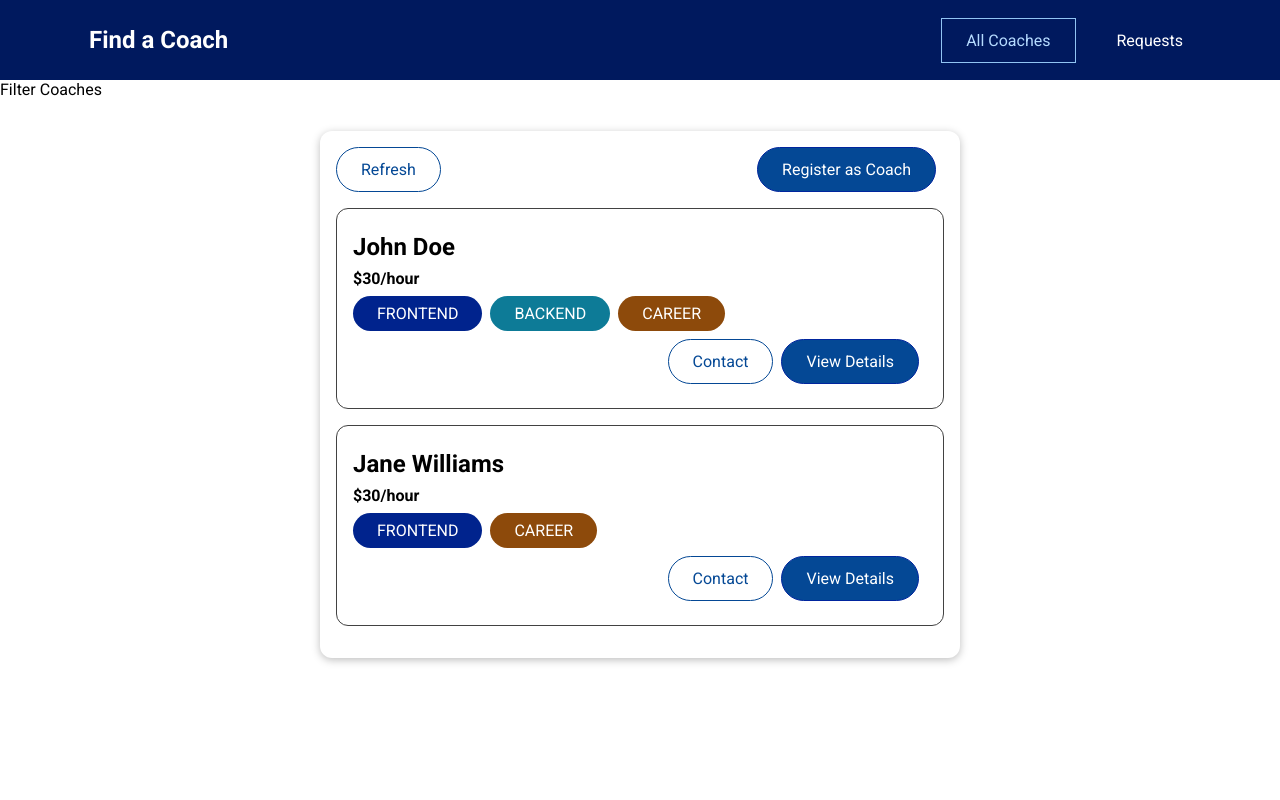
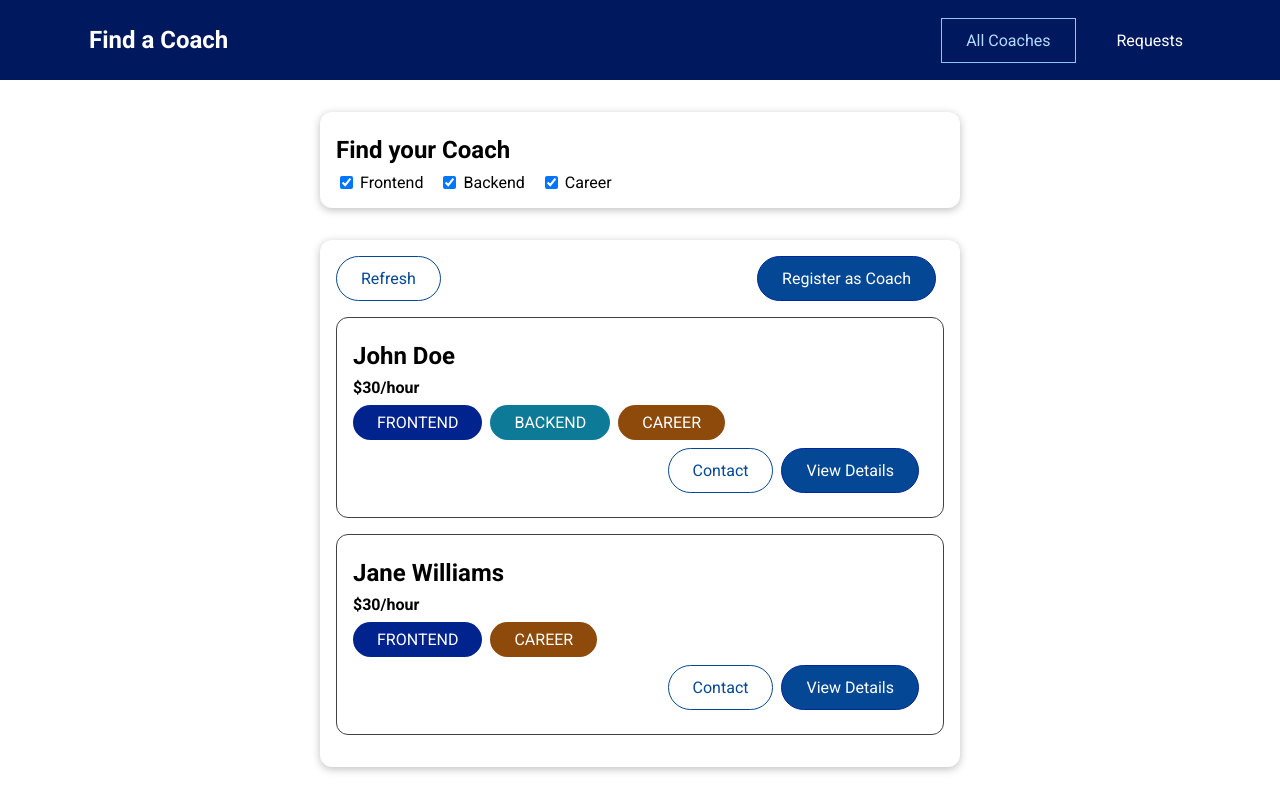
Before and after one commit to nzkks/vuejs-coach-finder, a Vue app: page /coaches in a window 1280 px wide. Built offline with nearby package versions, Linux system fonts and the light colour scheme.

Commit message:
Create CoachFilter component for filtering the coaches in the Coaches page (CoachesList)

```diff
--- /dev/null
+++ b/src/components/coaches/CoachFilter.vue
@@ -0,0 +1,67 @@
+<template>
+  <base-card>
+    <h2>Find your Coach</h2>
+    <span class="filter-option">
+      <input type="checkbox" id="frontend" checked @change="setFilter" />
+      <label for="frontend">Frontend</label>
+    </span>
+    <span class="filter-option">
+      <input type="checkbox" id="backend" checked @change="setFilter" />
+      <label for="backend">Backend</label>
+    </span>
+    <span class="filter-option">
+      <input type="checkbox" id="career" checked @change="setFilter" />
+      <label for="career">Career</label>
+    </span>
+  </base-card>
+</template>
+
+<script>
+export default {
+  emits: ['change-filter'],
+  data() {
+    return {
+      filters: {
+        frontend: true,
+        backend: true,
+        career: true,
+      },
+    };
+  },
+  methods: {
+    setFilter(event) {
+      const inputId = event.target.id;
+      const isActive = event.target.checked;
+      const updatedFilters = {
+        ...this.filters,
+        [inputId]: isActive,
+      };
+      this.filters = updatedFilters;
+      this.$emit('change-filter', updatedFilters);
+    },
+  },
+};
+</script>
+
+<style scoped>
+h2 {
+  margin: 0.5rem 0;
+}
+
+.filter-option {
+  margin-right: 1rem;
+}
+
+.filter-option label,
+.filter-option input {
+  vertical-align: middle;
+}
+
+.filter-option label {
+  margin-left: 0.25rem;
+}
+
+.filter-option.active label {
+  font-weight: bold;
+}
+</style>
--- a/src/pages/coaches/CoachesList.vue
+++ b/src/pages/coaches/CoachesList.vue
@@ -1,5 +1,7 @@
 <template>
-  <section>Filter Coaches</section>
+  <section>
+    <CoachFilter @change-filter="setFilters" />
+  </section>
   <section>
     <base-card>
       <div class="controls">
@@ -23,15 +25,42 @@
 </template>
 
 <script>
+import CoachFilter from '../../components/coaches/CoachFilter.vue';
 import CoachItem from '../../components/coaches/CoachItem.vue';
 
 export default {
   components: {
     CoachItem,
+    CoachFilter,
+  },
+  data() {
+    return {
+      activeFilters: {
+        frontend: true,
+        backend: true,
+        career: true,
+      },
+    };
+  },
+  methods: {
+    setFilters(updatedFilters) {
+      this.activeFilters = updatedFilters;
+    },
   },
   computed: {
     filteredCoaches() {
-      return this.$store.getters['coaches/coaches'];
+      const coaches = this.$store.getters['coaches/coaches'];
+      return coaches.filter((coach) => {
+        if (this.activeFilters.frontend && coach.areas.includes('frontend')) {
+          return true;
+        }
+        if (this.activeFilters.backend && coach.areas.includes('backend')) {
+          return true;
+        }
+        if (this.activeFilters.career && coach.areas.includes('career')) {
+          return true;
+        }
+      });
     },
     hasCoaches() {
       return this.$store.getters['coaches/hasCoaches'];
```
